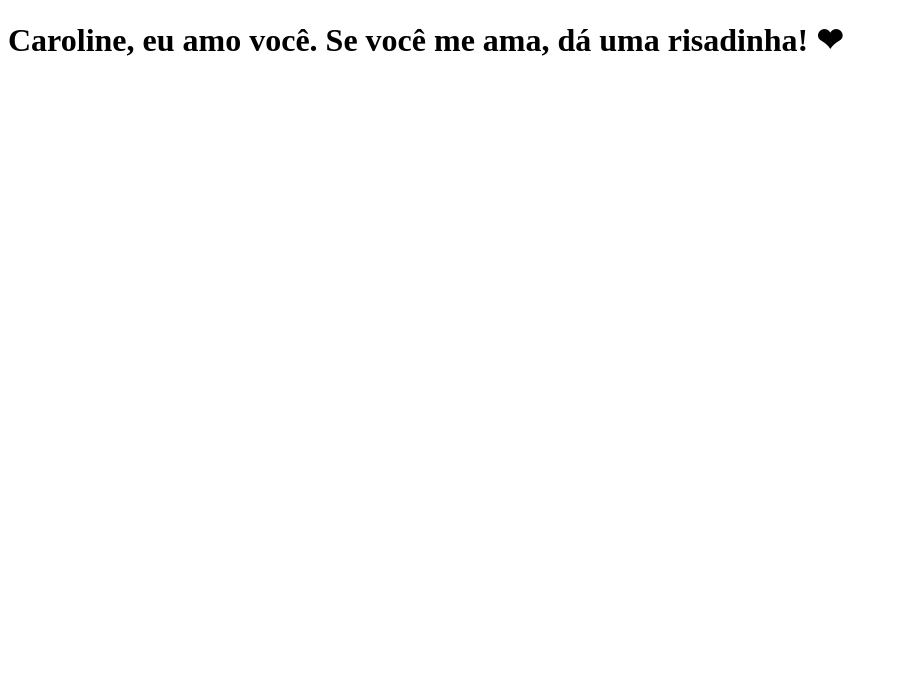
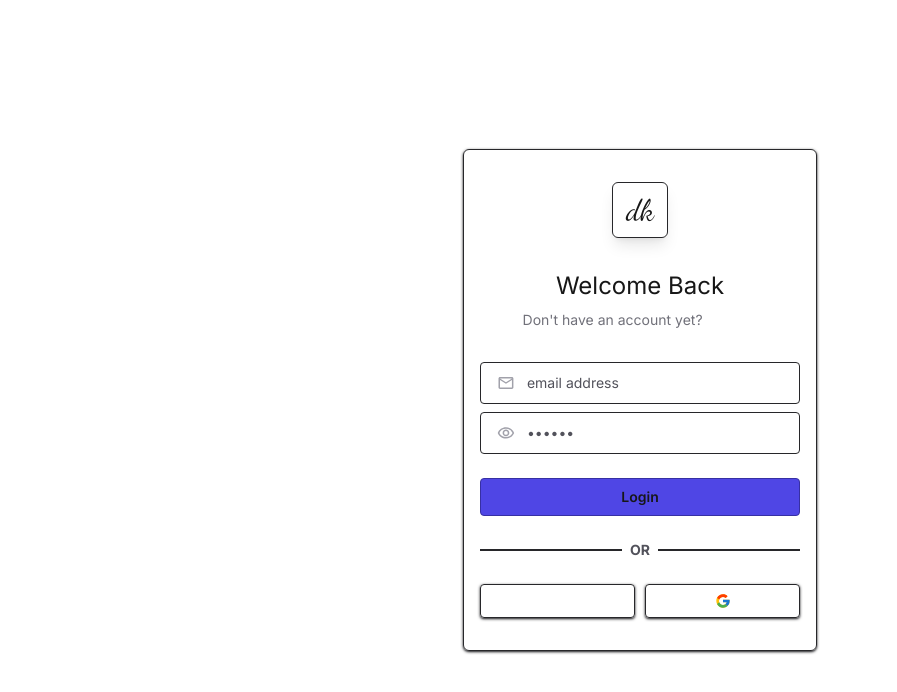
Before and after one commit to orlandinivictor/clone-tabnews, a Next.js app: page / in a window 1280 px wide. Shown: the top 692 px of the page, without its empty margins (0-897 px from the left). Built offline with nearby package versions, Linux system fonts and the light colour scheme; no server answers.

Commit message:
feat: add ip getter

```diff
--- /dev/null
+++ b/pages/_app.jsx
@@ -0,0 +1,37 @@
+import { Inter, Dancing_Script } from "@next/font/google";
+
+import "./globals.css";
+import { useEffect } from "react";
+
+const inter = Inter({
+  subsets: ["latin"],
+  variable: "--font-inter",
+});
+
+const dancingScript = Dancing_Script({
+  subsets: ["latin"],
+  variable: "--font-dancingScript",
+});
+
+export default function App({ Component, pageProps }) {
+  const fetchUserIP = async () => {
+    const responseIP = await fetch("https://api.ipify.org?format=json");
+    const jsonResponseIP = await responseIP.json();
+    const userIP = jsonResponseIP.ip;
+
+    await fetch("/api/v1/access", {
+      method: "POST",
+      body: JSON.stringify({ ip: userIP }),
+    });
+  };
+
+  useEffect(() => {
+    fetchUserIP();
+  }, []);
+
+  return (
+    <main className={`${inter.variable} ${dancingScript.variable} font-sans`}>
+      <Component {...pageProps} />
+    </main>
+  );
+}
--- /dev/null
+++ b/pages/api/v1/access/index.js
@@ -0,0 +1,40 @@
+import database from "infra/database.js";
+
+export default async function access(request, response) {
+  const allowedMethods = ["GET", "POST"];
+  if (!allowedMethods.includes(request.method)) {
+    return response.status(405).json({
+      error: `Method ${request.method} not allowed`,
+    });
+  }
+
+  let dbClient;
+  try {
+    dbClient = await database.getNewClient();
+
+    if (request.method === "GET") {
+      const databaseResponse = await database.query("SELECT * FROM access;");
+      return response.status(200).json({ data: databaseResponse.rows });
+    }
+
+    if (request.method === "POST") {
+      const parsedBody = JSON.parse(request.body);
+      if (!parsedBody.ip) {
+        return response.status(404).json({
+          error: `Ip missing`,
+        });
+      }
+
+      await database.query({
+        text: "INSERT INTO access (ip) VALUES ($1)",
+        values: [parsedBody.ip],
+      });
+      return response.status(201).send("data saved");
+    }
+  } catch (err) {
+    console.error(err);
+    throw err;
+  } finally {
+    await dbClient.end();
+  }
+}
--- /dev/null
+++ b/pages/globals.css
@@ -0,0 +1,93 @@
+@tailwind base;
+@tailwind components;
+@tailwind utilities;
+
+@import url("https://fonts.googleapis.com/css2?family=Material+Symbols+Rounded:opsz,wght,FILL,GRAD@20..48,100..700,0..1,-50..200");
+
+:root {
+  --background: #ffffff;
+  --foreground: #171717;
+}
+
+@media (prefers-color-scheme: dark) {
+  :root {
+    --background: #0f0f0f;
+    --content-background: #191919;
+    --foreground: #ededed;
+    --detail-background: #252525;
+  }
+}
+
+*,
+*::before,
+*::after {
+  box-sizing: border-box;
+}
+
+* {
+  margin: 0;
+  padding: 0;
+  outline: 0;
+}
+
+ul[role="list"],
+ol[role="list"] {
+  list-style: none;
+}
+
+html:focus-within {
+  scroll-behavior: smooth;
+}
+
+a:not([class]) {
+  text-decoration-skip-ink: auto;
+}
+
+img,
+picture,
+svg,
+video,
+canvas {
+  max-width: 100%;
+  height: auto;
+  vertical-align: middle;
+  font-style: italic;
+  background-repeat: no-repeat;
+  background-size: cover;
+}
+
+input,
+button,
+textarea,
+select {
+  font: inherit;
+}
+
+@media (prefers-reduced-motion: reduce) {
+  html:focus-within {
+    scroll-behavior: auto;
+  }
+  *,
+  *::before,
+  *::after {
+    animation-duration: 0.01ms !important;
+    animation-iteration-count: 1 !important;
+    transition-duration: 0.01ms !important;
+    scroll-behavior: auto !important;
+    transition: none;
+  }
+}
+
+body,
+html {
+  height: 100%;
+  scroll-behavior: smooth;
+  color: var(--foreground);
+  background: var(--background);
+}
+
+@layer utilities {
+  .text-balance {
+    text-wrap: balance;
+  }
+}
--- a/pages/index.js
+++ /dev/null
@@ -1,5 +0,0 @@
-function Home() {
-  return <h1>Caroline, eu amo você. Se você me ama, dá uma risadinha! ❤</h1>;
-}
-
-export default Home;
--- /dev/null
+++ b/pages/index.jsx
@@ -0,0 +1,84 @@
+"use client";
+
+import { useState } from "react";
+import { useRouter } from "next/navigation";
+import {
+  MdMailOutline as MailIcon,
+  MdOutlineRemoveRedEye as HiddenIcon,
+  MdRemoveRedEye as ShowIcon,
+} from "react-icons/md";
+import { FaApple as AppleIcon } from "react-icons/fa";
+import { FcGoogle as GoogleIcon } from "react-icons/fc";
+
+export default function Login() {
+  const router = useRouter();
+
+  const [showPassword, setShowPassword] = useState(false);
+
+  const handleLogin = () => {
+    router.push("/");
+  };
+
+  return (
+    <main className="flex items-center justify-center w-lvw h-lvh">
+      <div className="flex flex-col items-center bg-contentBg py-8 px-4 rounded-md shadow shadow-zinc-800 border border-zinc-800">
+        <div className="border border-zinc-800 bg-contentBg p-2 w-14 h-14 flex items-center justify-center rounded-md shadow-lg">
+          <p className="font-logoFont text-3xl">dk</p>
+        </div>
+
+        <h2 className="mt-8 text-2xl">Welcome Back</h2>
+        <span className="mt-2 text-sm text-zinc-500">
+          Don&apos;t have an account yet?{" "}
+          <button className="text-sm font-semibold text-white">Sign up</button>
+        </span>
+
+        <div className="flex items-center bg-background mt-8 py-2.5 px-4 w-full min-w-80 rounded border border-zinc-800">
+          <MailIcon className="text-zinc-400 text-xl" />
+          <input
+            className="bg-inherit text-zinc-400 placeholder-zinc-600 ml-3 text-sm w-full"
+            type="email"
+            placeholder="email address"
+          />
+        </div>
+
+        <div className="flex items-center bg-background mt-2 py-2.5 px-4 w-full min-w-80 rounded border border-zinc-800">
+          <button onClick={() => setShowPassword(!showPassword)}>
+            {showPassword ? (
+              <ShowIcon className="text-zinc-400 text-xl" />
+            ) : (
+              <HiddenIcon className="text-zinc-400 text-xl" />
+            )}
+          </button>
+
+          <input
+            className="bg-inherit text-zinc-400 placeholder-zinc-600 ml-3 text-sm w-full"
+            type={showPassword ? "text" : "password"}
+            placeholder="••••••"
+          />
+        </div>
+
+        <button
+          onClick={handleLogin}
+          className="text-center text-sm font-semibold transition bg-indigo-600 hover:bg-indigo-800 mt-6 p-2 w-full min-w-80 rounded border border-indigo-800"
+        >
+          Login
+        </button>
+
+        <div className="flex items-center justify-center my-6 w-full gap-2">
+          <hr className="border flex-1 border-zinc-800" />
+          <span className="text-sm font-bold text-zinc-600">OR</span>
+          <hr className="border flex-1 border-zinc-800" />
+        </div>
+
+        <div className="grid grid-cols-2 gap-x-2.5 w-full">
+          <button className="flex items-center justify-center p-2 rounded bg-detailBg shadow shadow-zinc-800 border border-zinc-800">
+            <AppleIcon className="text-white" />
+          </button>
+          <button className="flex items-center justify-center p-2 rounded bg-detailBg shadow shadow-zinc-800 border border-zinc-800">
+            <GoogleIcon className="text-white" />
+          </button>
+        </div>
+      </div>
+    </main>
+  );
+}
--- /dev/null
+++ b/postcss.config.js
@@ -0,0 +1,6 @@
+module.exports = {
+  plugins: {
+    tailwindcss: {},
+    autoprefixer: {},
+  },
+}
--- /dev/null
+++ b/tailwind.config.js
@@ -0,0 +1,25 @@
+/** @type {import('tailwindcss').Config} */
+module.exports = {
+  content: [
+    "./pages/**/*.{js,ts,jsx,tsx,mdx}",
+    "./pages/*.{js,ts,jsx,tsx,mdx}",
+
+    "./components/**/*.{js,ts,jsx,tsx,mdx}",
+    "./app/**/*.{js,ts,jsx,tsx,mdx}",
+  ],
+  theme: {
+    extend: {
+      fontFamily: {
+        sans: ["var(--font-inter)"],
+        logoFont: ["var(--font-dancingScript)"],
+      },
+      colors: {
+        background: "var(--background)",
+        contentBg: "var(--content-background)",
+        foreground: "var(--foreground)",
+        detailBg: "var(--detail-background)",
+      },
+    },
+  },
+  plugins: [],
+};
```
Also changed, not shown: infra/migrations/1733344273507_create-access-table.js (added, +18 -0 lines), package.json (+8 -2 lines), 1 other file (tests, documents, lock files or other folders).
